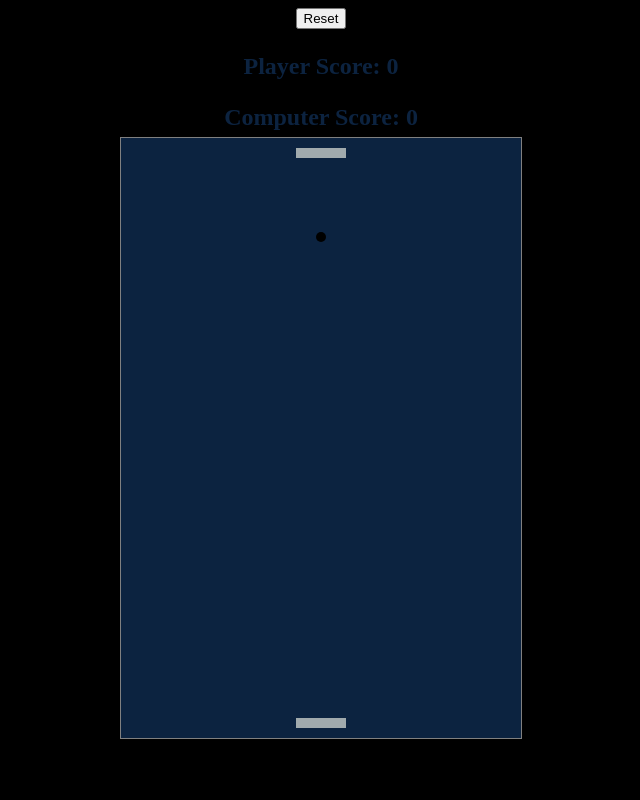
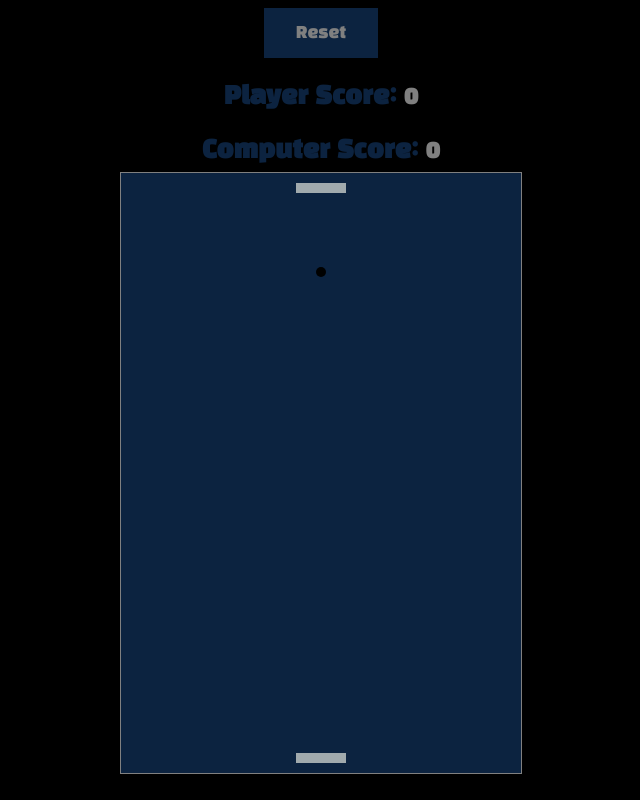
Before and after one commit to IronyOfRyan/pongGame, a plain HTML site: page index.html in a window 1280 px wide. Shown: the whole page, without its empty margins (319-959 px from the left). Drawn offline with Linux system fonts and the light colour scheme.

Commit message:
minor css changes

```diff
--- a/index.html
+++ b/index.html
@@ -3,6 +3,7 @@
   <head>
   <title> Psychedelic Pong </title>
    <link rel="stylesheet" type="text/css" href="styles.css">
+   <link href="https://fonts.googleapis.com/css?family=Black+Han+Sans" rel="stylesheet">
 </head>
 <body>
   <button onclick="reset()">Reset</button>
--- a/script.js
+++ b/script.js
@@ -214,4 +214,3 @@ Ball.prototype.update = function(paddle1, paddle2) {
     }
   }
 };
-d
--- a/styles.css
+++ b/styles.css
@@ -1,7 +1,23 @@
+button {
+  background-color: #0C2340;
+  border: none;
+  color: grey;
+  padding: 15px 32px;
+  text-align: center;
+  text-decoration: none;
+  display: inline-block;
+  font-size: 16px;
+  font-family: 'Black Han Sans', sans-serif;
+}
+span {
+  color: grey;
+}
+
 canvas {
   border: 1px solid grey;
 }
 body {
+    font-family: 'Black Han Sans', sans-serif;
     background-color: black;
     text-align: center;
 }
```
